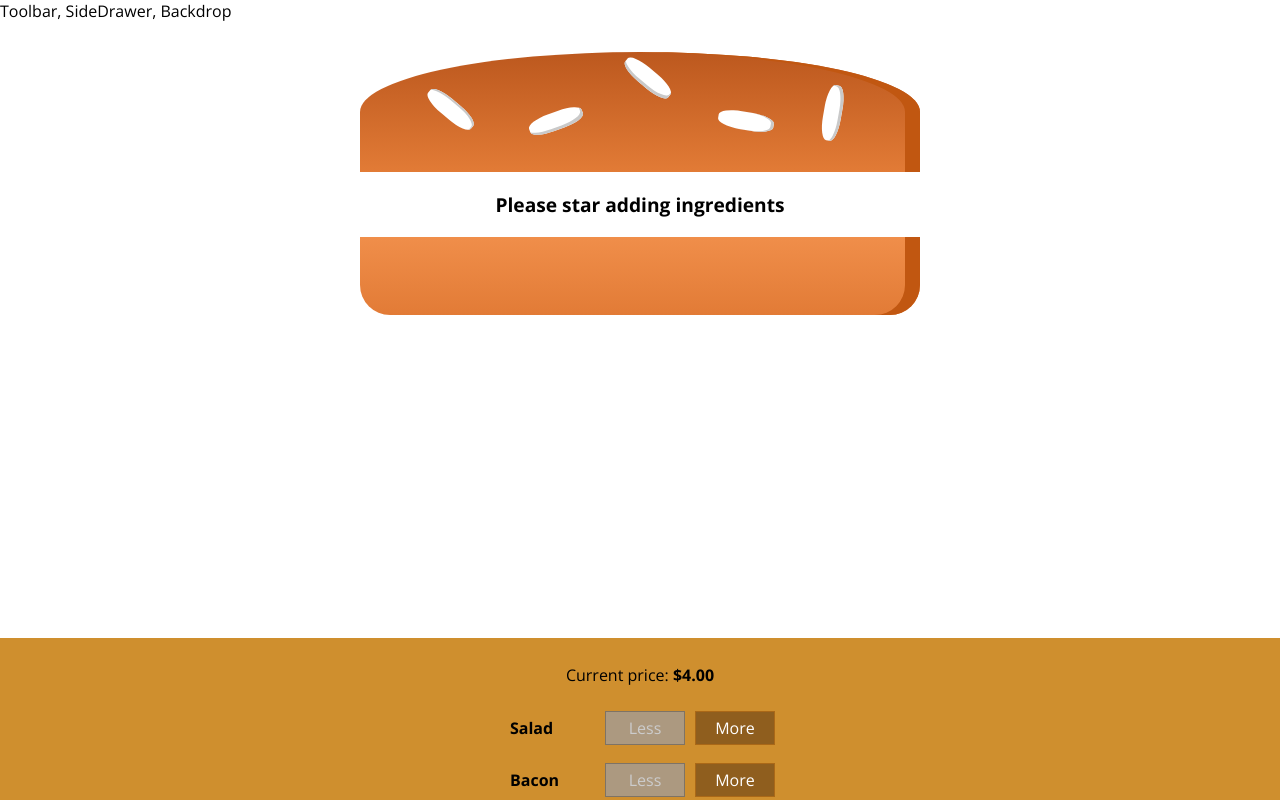
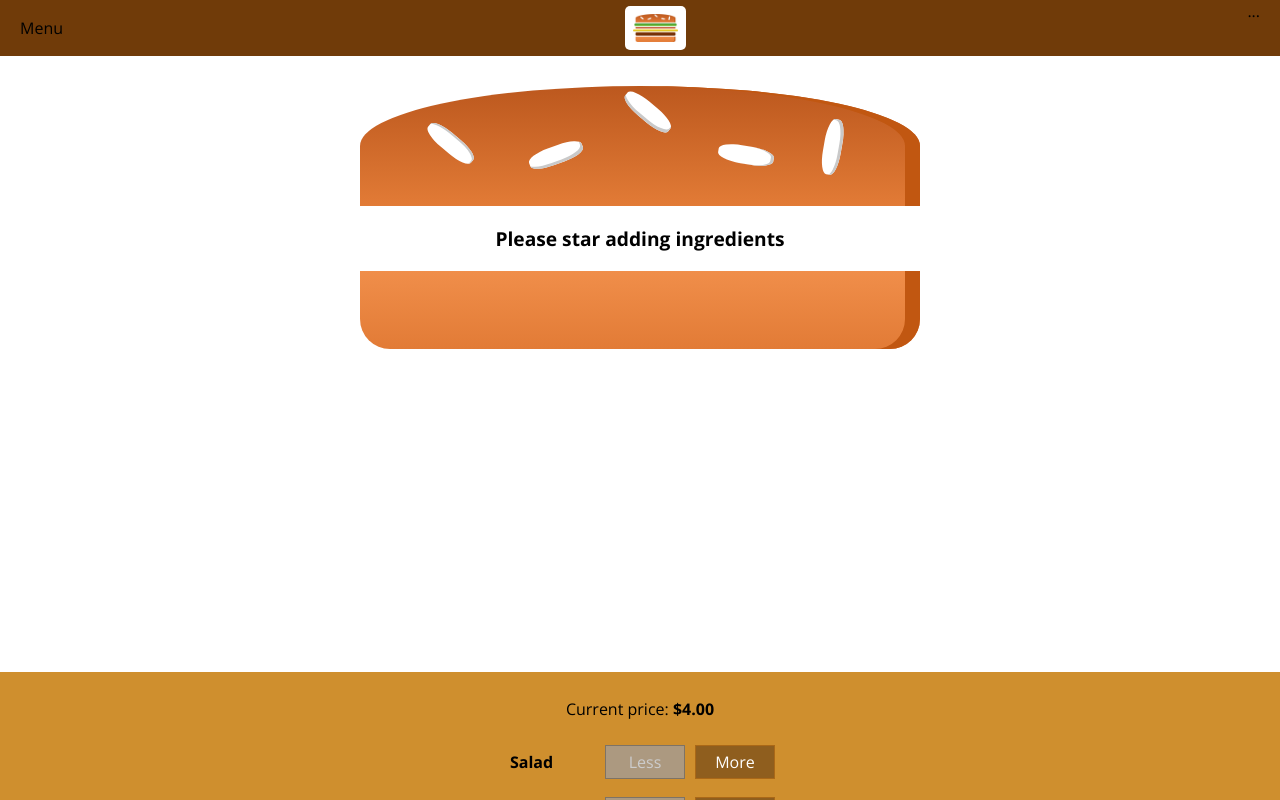
Before and after one commit to Cristhho/react-burger-builder, a React app: page / in a window 1280 px wide. Shown: the top 800 px of the page. Built offline with nearby package versions, Linux system fonts and the light colour scheme.

Commit message:
toolbar and app logo

```diff
--- a/src/components/Burger/OrderSummary/OrderSummary.js
+++ b/src/components/Burger/OrderSummary/OrderSummary.js
@@ -19,6 +19,7 @@
   		<ul>
   			{ingredientSummary}
   		</ul>
+      <p><strong>Total price: ${props.price.toFixed(2)}</strong></p>
   		<p>Continue to checkout</p>
       <Button
       btnType="Danger"
--- a/src/components/Layout/Layout.css
+++ b/src/components/Layout/Layout.css
@@ -1,3 +1,3 @@
 .content{
-	margin-top: 16px;
+	margin-top: 72px;
 }
--- a/src/components/Layout/Layout.js
+++ b/src/components/Layout/Layout.js
@@ -2,10 +2,11 @@
 
 import Auxiliary from '../../hoc/Auxiliary';
 import classes from './Layout.css';
+import Toolbar from '../Navigation/Toolbar/Toolbar';
 
 const layout = (props) => (
 		<Auxiliary>
-			<div>Toolbar, SideDrawer, Backdrop</div>
+			<Toolbar />
 			<main className={classes.content}>
 				{props.children}
 			</main>
--- /dev/null
+++ b/src/components/Logo/Logo.css
@@ -0,0 +1,11 @@
+.Logo{
+	background-color: white;
+	padding: 8px;
+	height: 80%;
+	box-sizing: border-box;
+	border-radius: 5px;
+}
+
+.Logo img{
+	height: 100%;
+}
--- /dev/null
+++ b/src/components/Logo/Logo.js
@@ -0,0 +1,8 @@
+import React from 'react';
+
+import burgerLogo from '../../assets/img/burger-logo.png';
+import classes from './Logo.css';
+
+const logo = () => (<div className={classes.Logo}><img src={burgerLogo} alt="My Burger"/></div>)
+
+export default logo;
--- /dev/null
+++ b/src/components/Navigation/Toolbar/Toolbar.css
@@ -0,0 +1,18 @@
+.Toolbar{
+	height: 56px;
+	width: 100%;
+	position: fixed;
+	top: 0;
+	left: 0;
+	background-color: #703b09;
+	display: flex;
+	justify-content: space-between;
+	align-items: center;
+	padding: 0 20px;
+	box-sizing: border-box;
+	z-index: 90;
+}
+
+.Toolbar nav{
+	height: 100%;
+}
--- /dev/null
+++ b/src/components/Navigation/Toolbar/Toolbar.js
@@ -0,0 +1,16 @@
+import React from 'react';
+
+import classes from './Toolbar.css';
+import Logo from '../../Logo/Logo';
+
+const toolbar = (props) => (
+	<header className={classes.Toolbar}>
+		<div>Menu</div>
+		<Logo />
+		<nav>
+			...
+		</nav>
+	</header>
+	)
+
+export default toolbar;
--- a/src/containers/BurgerBuilder/BurgerBuilder.js
+++ b/src/containers/BurgerBuilder/BurgerBuilder.js
@@ -96,6 +96,7 @@
 				show={this.state.purchasing}
 				modalClosed={this.purchaseCancelHandler}>
 					<OrderSummary
+						price={this.state.totalPrice}
 						ingredients={this.state.ingredients}
 						purchaseCancel={this.purchaseCancelHandler}
 						purchaseContinue={this.purchaseContinueHandler}/>
```
Also changed, not shown: src/assets/img/burger-logo.png (added).
